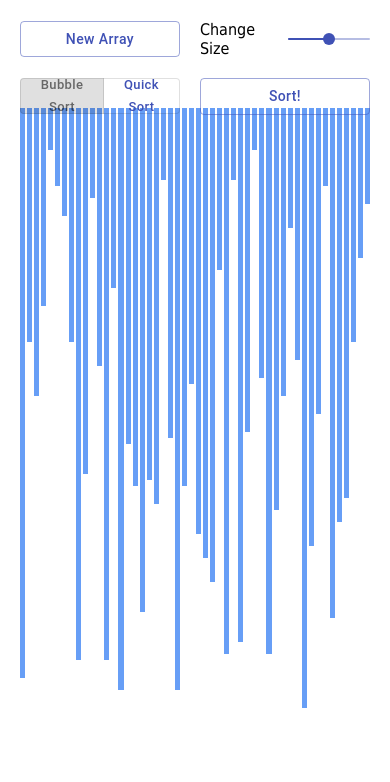
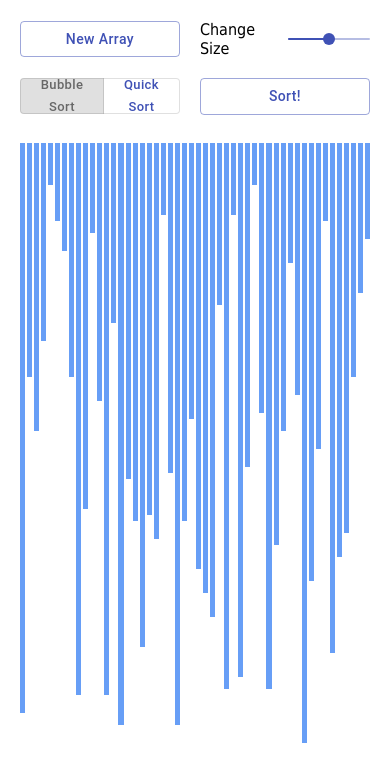
Before and after one commit to schoyannick/sorting-visualization, a Next.js app: page / in a window 390 px wide. Shown: the top 782 px of the page. Built offline with nearby package versions, Linux system fonts and the light colour scheme.

Commit message:
:lipstick: Update mobile ui

```diff
--- a/src/components/header/StyledHeader.ts
+++ b/src/components/header/StyledHeader.ts
@@ -1,16 +1,17 @@
 import styled from 'styled-components';
 
 export const StyledHeader = styled.div`
-    height: 80px;
     display: flex;
     justify-content: space-between;
     width: 100%;
     align-items: center;
+    height: 80px;
 
     @media only screen and (max-width: 600px) {
         display: grid;
         grid-template-columns: 1fr 1fr;
         grid-gap: 20px;
-        margin-top: 20px;
+        margin: 20px 0;
+        height: 100%;
     }
 `;
--- a/src/components/visualization/Visualization.tsx
+++ b/src/components/visualization/Visualization.tsx
@@ -10,9 +10,9 @@ const Visualization: React.FC = () => {
     const [height, setHeight] = useState(300);
 
     useEffect(() => {
-        setHeight(Math.min(window.innerHeight - 100, 600));
+        setHeight(Math.min(window.innerHeight - 180, 600));
         const handleResize = () => {
-            setHeight(Math.min(window.innerHeight - 100, 600));
+            setHeight(Math.min(window.innerHeight - 180, 600));
         };
         window.addEventListener('resize', handleResize);
 
```
